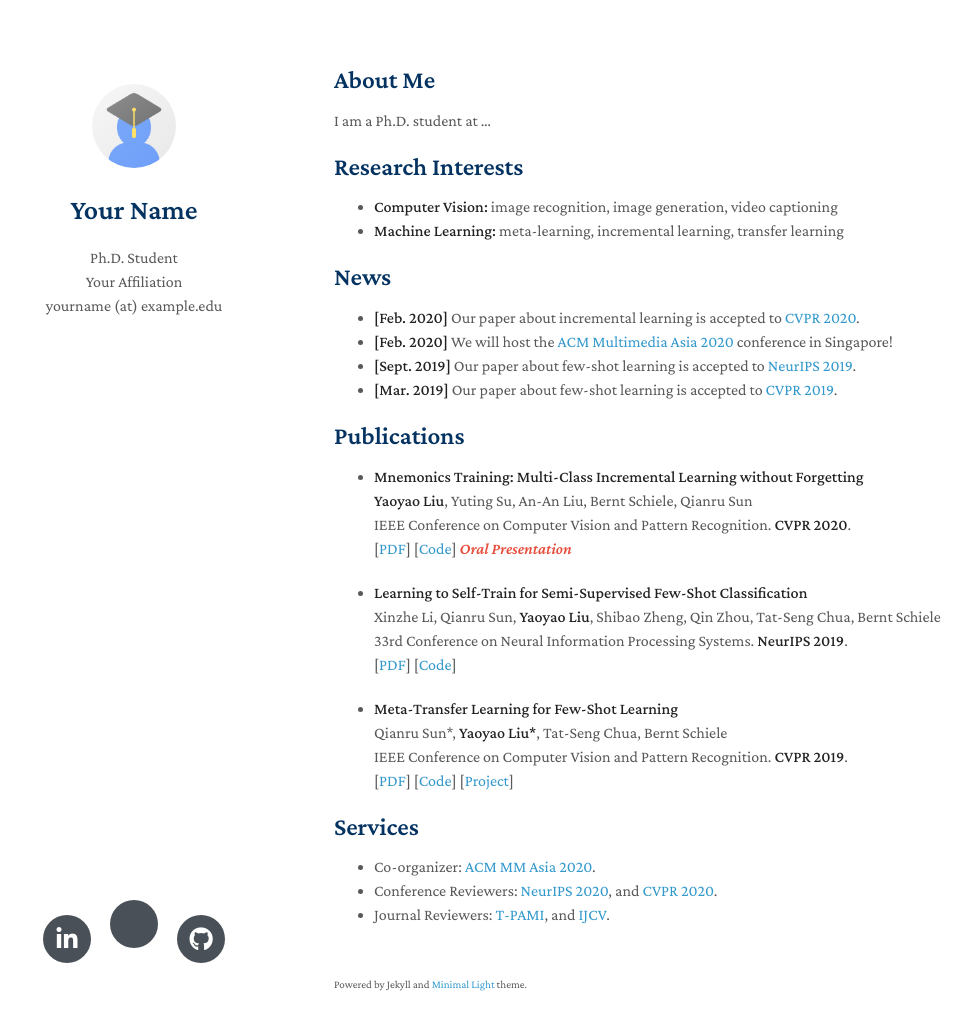
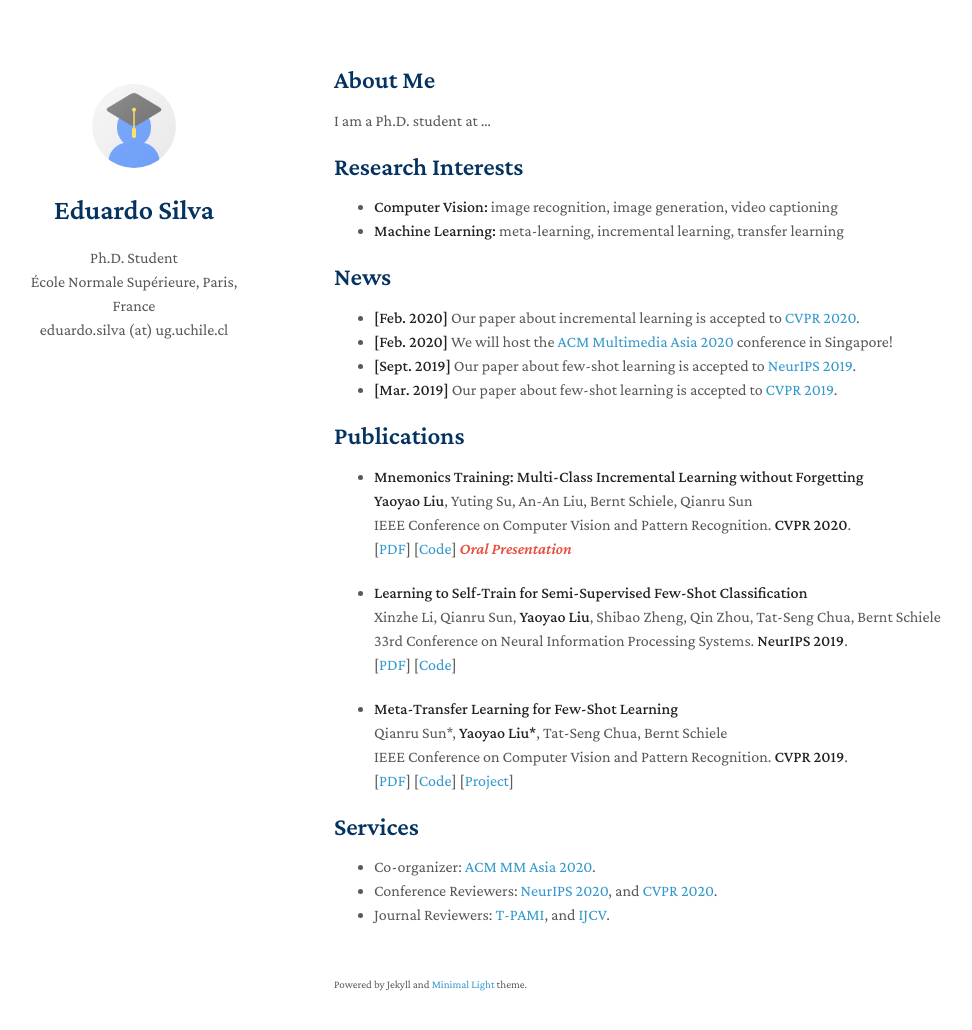
Before and after one commit to edoasd/esilvaa, a Jekyll site: the page built from index.md, in a window 1280 px wide and 1065 px high. Shown: the top 1030 px of the window, without its empty margins (136-1108 px from the left). Built offline with Jekyll 4.4.1, drawn with Linux system fonts in a browser that asks for light colours; nearby versions of some CDN libraries; a style sheet for code colours, icons or effects is not loaded; our own code applies the rules of GitHub Pages for plain Markdown files.

Commit message:
Update _config.yml

```diff
--- a/_config.yml
+++ b/_config.yml
@@ -1,13 +1,13 @@
-title: Your Name
+title: Eduardo Silva
 position: Ph.D. Student
-affiliation: Your Affiliation
-email: yourname (at) example.edu
-keywords: minimal academic
-google_scholar: https://scholar.google.com/
-github_link: https://github.com/yaoyao-liu/minimal-light
-linkedin: https://www.linkedin.com/
+affiliation: École Normale Supérieure, Paris, France
+email: eduardo.silva (at) ug.uchile.cl
+keywords: Geometric group theory
+#google_scholar: https://scholar.google.com/
+#github_link: https://github.com/yaoyao-liu/minimal-light
+#linkedin: https://www.linkedin.com/
 avatar: ./assets/img/avatar.png
-google_analytics: UA-111540567-4
+#google_analytics: UA-111540567-4
 favicon: ./assets/img/favicon.png
 favicon_dark: ./assets/img/favicon-dark.png
 description: The Minimal Light is a simple and elegant jekyll theme for academic personal homepage.
```
